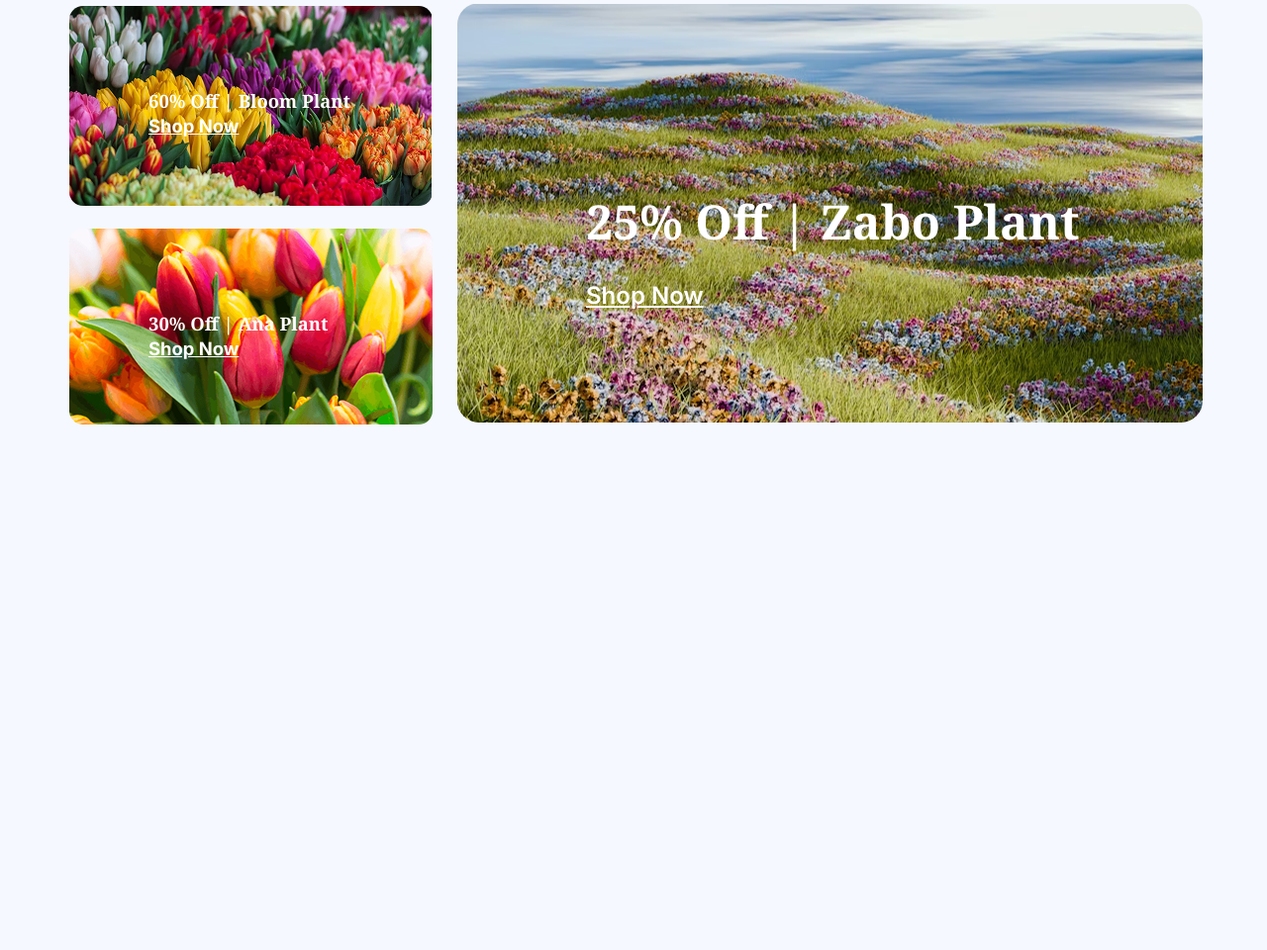
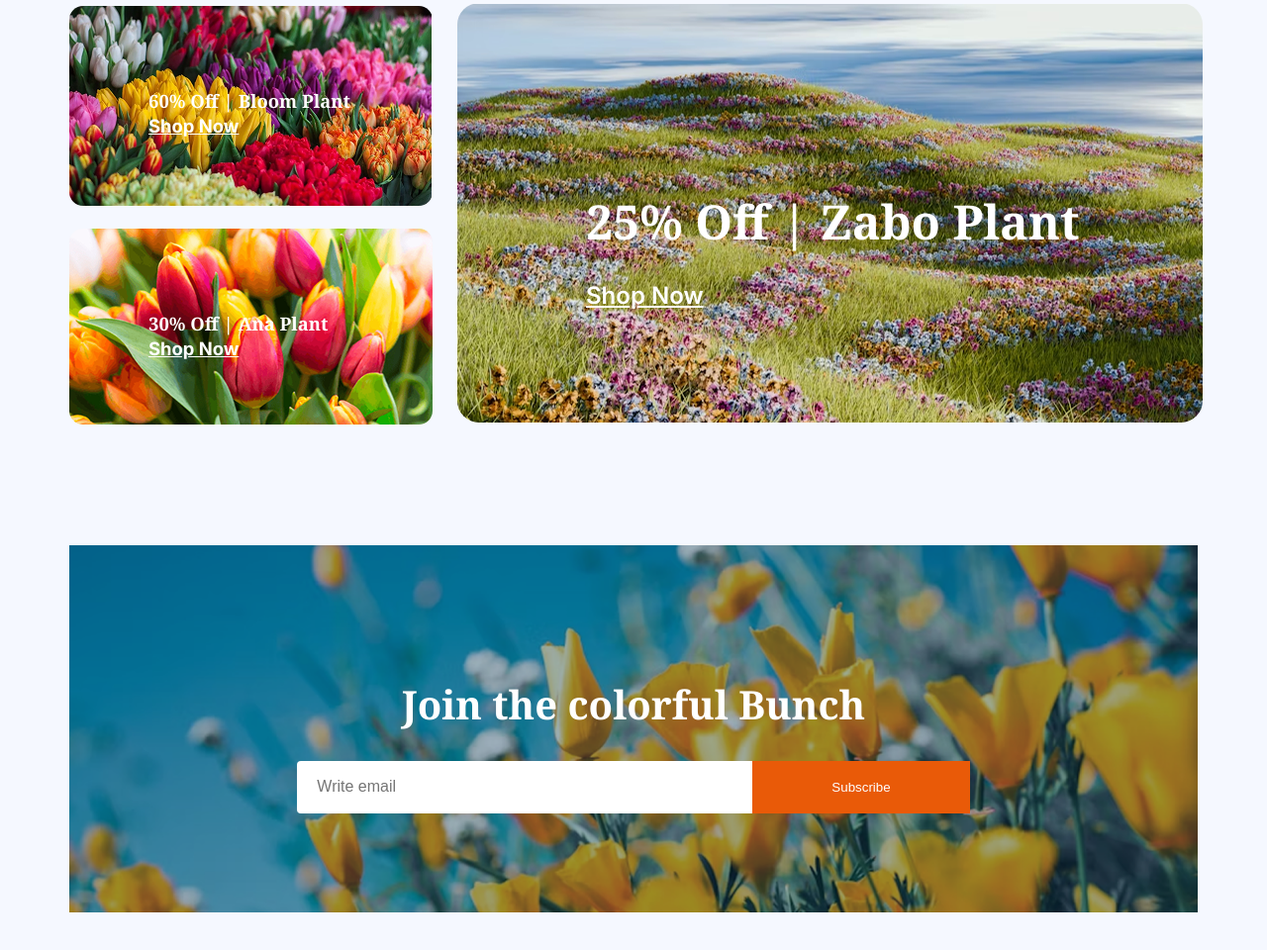
Before and after one commit to kamrujjamantuhin/faugei-flower-shop, a plain HTML site: page index.html in a window 1280 px wide. Shown: the part 2934-3894 px from the top of the page at 99% size. Before the commit the page ends 3485 px from the top, so only its background shows below. Drawn offline with nearby package versions, Linux system fonts and the light colour scheme.

Commit message:
Implement newsletter section

```diff
--- a/index.html
+++ b/index.html
@@ -152,6 +152,17 @@
             </div>
         </section>
         <!-- Latest Deals Section Ends -->
+        <!-- Newsletter Section Starts -->
+        <section class="newsletter">
+            <div class="newsletter-content">
+                <h2 class="newsletter-title font-noto-serif">Join the colorful Bunch</h2>
+                <form class="subscribe-form" action="">
+                    <input type="email" name="" id="" placeholder="Write email">
+                    <button class="cart-btn">Subscribe</button>
+                </form>
+            </div>
+        </section>
+        <!-- Newsletter Section Ends -->
     </main>
     <!-- Main Section Ends -->
     <footer>
--- a/styles/style.css
+++ b/styles/style.css
@@ -196,6 +196,43 @@ nav ul a{
     font-size: 1.5rem;
     font-weight: 600;
 }
+/* Newsletter Styles */
+.newsletter{
+    background-image: url('../assets/news-letter-bg.png');
+    background-repeat: no-repeat;
+    background-position: center center;
+    background-size: cover;
+    padding: 100px 50px;
+    color: white;
+    text-align: center;
+    position: relative;
+}
+.newsletter .newsletter-content{
+  position: relative;
+  z-index: 2;
+  max-width: 700px;
+  margin: auto;
+}
+.newsletter h2{
+  font-size: 2.5rem;
+  margin-bottom: 30px;
+  font-weight: bold;
+}
+.subscribe-form{
+  display: flex;
+  justify-content: center;
+  flex-wrap: wrap;
+}
+.subscribe-form input[type="email"]{
+  padding: 15px 20px;
+  font-size: 1rem;
+  border: none;
+  width: 60%;
+  min-width: 400px;
+  max-width: 600px;
+  border-radius: 4px 0 0 4px;
+  outline: none;
+}
 /* Responsive Media Query */
 @media screen and (max-width: 576px) {
     /* Nav Styles */
```
